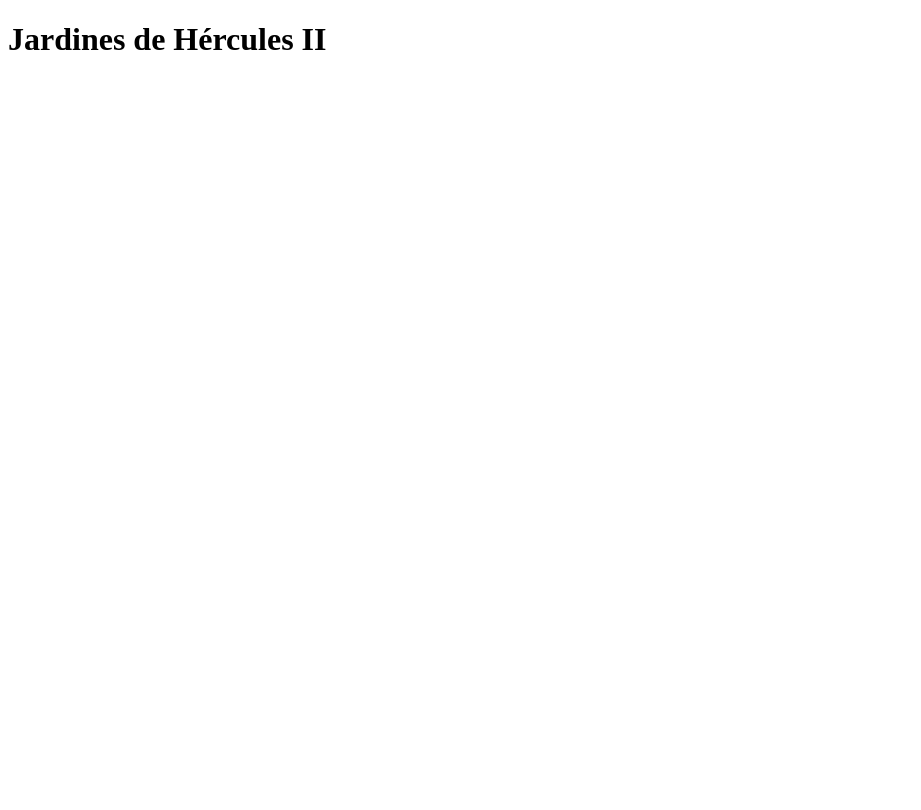
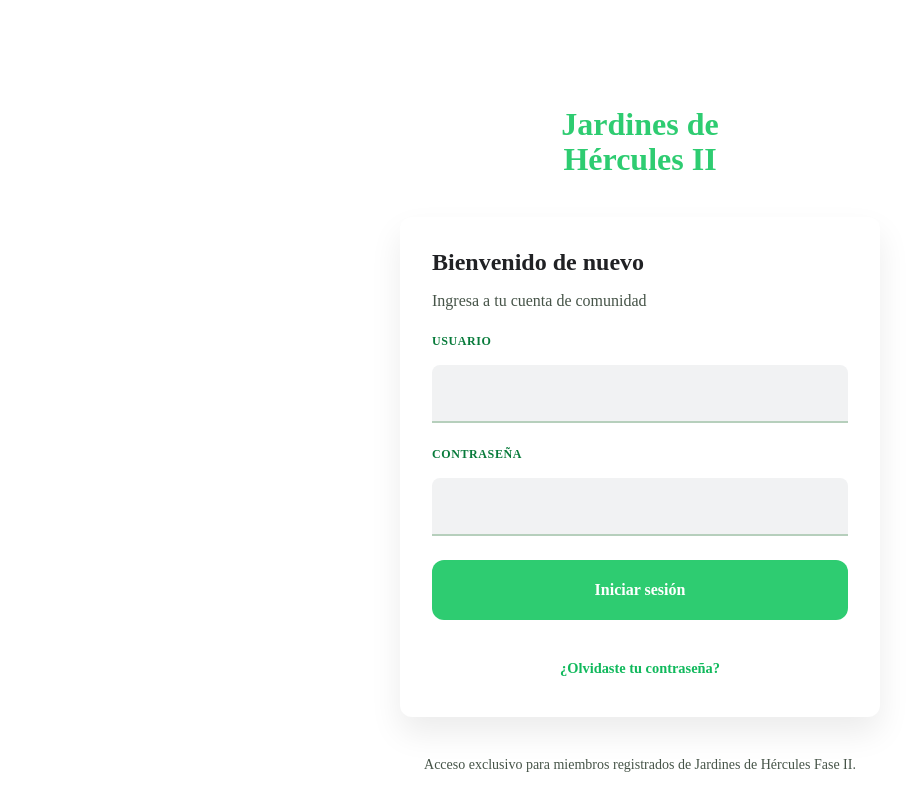
Before and after one commit to DanielQuesadaArroyo/pista-padel-project, a Nuxt app: page /login in a window 1280 px wide. Shown: the top 810 px of the page, without its empty margins (0-921 px from the left). Built offline with nearby package versions, Linux system fonts and the light colour scheme; no server answers.

Commit message:
Fase 4 realizada

```diff
--- a/pages/login.vue
+++ b/pages/login.vue
@@ -1,5 +1,182 @@
+<script setup lang="ts">
+const route = useRoute()
+const authStore = useAuthStore()
+const profileStore = useProfileStore()
+
+const email = ref('')
+const password = ref('')
+const isSubmitting = ref(false)
+const errorMessage = ref<string | null>(null)
+const showForgotPasswordMessage = ref(false)
+const disabledMessage = computed(() => route.query.disabled === '1'
+  ? 'Su acceso ha sido deshabilitado. Contacte con el presidente de la comunidad.'
+  : null)
+
+async function signIn() {
+  if (isSubmitting.value) return
+
+  errorMessage.value = null
+  isSubmitting.value = true
+
+  try {
+    await authStore.signIn(email.value.trim(), password.value)
+
+    if (!authStore.userId) throw new Error('No se ha podido iniciar la sesión.')
+
+    const profile = await profileStore.load(authStore.userId)
+    if (!profile.active) {
+      await authStore.signOut()
+      profileStore.clear()
+      await navigateTo('/login?disabled=1')
+      return
+    }
+
+    await navigateTo('/notifications')
+  } catch {
+    errorMessage.value = 'No se ha podido iniciar sesión. Revise sus datos e inténtelo de nuevo.'
+  } finally {
+    isSubmitting.value = false
+  }
+}
+</script>
+
 <template>
-  <main>
-    <h1>Jardines de Hércules II</h1>
+  <main class="login-page">
+    <h1>Jardines de<br>Hércules II</h1>
+
+    <form class="login-form" @submit.prevent="signIn">
+      <p v-if="disabledMessage" class="message" role="alert">{{ disabledMessage }}</p>
+      <p v-if="errorMessage" class="message" role="alert">{{ errorMessage }}</p>
+
+      <h2>Bienvenido de nuevo</h2>
+      <p class="subtitle">Ingresa a tu cuenta de comunidad</p>
+
+      <label for="email">Usuario</label>
+      <input id="email" v-model="email" type="email" autocomplete="email" required>
+
+      <label for="password">Contraseña</label>
+      <input id="password" v-model="password" type="password" autocomplete="current-password" required>
+
+      <button type="submit" :disabled="isSubmitting">
+        {{ isSubmitting ? 'Iniciando sesión…' : 'Iniciar sesión' }}
+      </button>
+
+      <button class="forgot-password" type="button" @click="showForgotPasswordMessage = true">
+        ¿Olvidaste tu contraseña?
+      </button>
+
+      <p v-if="showForgotPasswordMessage" class="message" role="status">
+        Contacte con el presidente de la comunidad para recuperar su acceso.
+      </p>
+    </form>
+
+    <p class="footer">Acceso exclusivo para miembros registrados de Jardines de Hércules Fase II.</p>
   </main>
 </template>
+
+<style scoped>
+.login-page {
+  display: grid;
+  min-height: 100dvh;
+  align-content: center;
+  gap: 2.5rem;
+  padding: 2rem;
+  color: #202124;
+}
+
+h1 {
+  margin: 0;
+  color: #2ecc71;
+  font-size: 2rem;
+  line-height: 1.1;
+  text-align: center;
+}
+
+.login-form {
+  display: grid;
+  gap: 1rem;
+  padding: 2rem;
+  border-radius: 0.75rem;
+  background: #fff;
+  box-shadow: 0 1rem 2rem rgb(0 0 0 / 8%);
+}
+
+h2,
+.subtitle,
+.footer {
+  margin: 0;
+}
+
+h2 {
+  font-size: 1.5rem;
+}
+
+.subtitle,
+.footer {
+  color: #465448;
+}
+
+label {
+  margin-top: 0.5rem;
+  color: #087b3b;
+  font-size: 0.75rem;
+  font-weight: 700;
+  letter-spacing: 0.05em;
+  text-transform: uppercase;
+}
+
+input {
+  min-height: 3.5rem;
+  border: 0;
+  border-bottom: 2px solid #b6cfbc;
+  border-radius: 0.5rem 0.5rem 0 0;
+  padding: 0 1rem;
+  background: #f1f2f3;
+  color: inherit;
+  font: inherit;
+}
+
+button {
+  min-height: 3.75rem;
+  margin-top: 0.5rem;
+  border: 0;
+  border-radius: 0.75rem;
+  background: #2ecc71;
+  color: #fff;
+  cursor: pointer;
+  font: inherit;
+  font-weight: 700;
+}
+
+button:disabled {
+  cursor: wait;
+  opacity: 0.7;
+}
+
+.forgot-password {
+  min-height: auto;
+  margin: 1rem 0 0;
+  padding: 0.5rem;
+  background: transparent;
+  color: #10b95c;
+  font-size: 0.9rem;
+}
+
+.message {
+  margin: 0;
+  color: #a92727;
+  font-size: 0.875rem;
+}
+
+.footer {
+  font-size: 0.875rem;
+  text-align: center;
+}
+
+@media (min-width: 40rem) {
+  .login-page {
+    margin: 0 auto;
+    max-width: 30rem;
+  }
+}
+</style>
--- /dev/null
+++ b/pages/notifications.vue
@@ -0,0 +1,5 @@
+<template>
+  <main>
+    <h1>Notificaciones</h1>
+  </main>
+</template>
--- a/plugins/session.client.ts
+++ b/plugins/session.client.ts
@@ -38,14 +38,19 @@ export default defineNuxtPlugin(async () => {
   await loadAuthenticatedState()
 
   supabase.auth.onAuthStateChange((_event, session) => {
-    authStore.setSession(session)
-    if (session?.user.id) {
-      void loadAuthenticatedState()
+    setTimeout(() => {
+      void refreshAuthenticationState(session !== null)
+    }, 0)
+  })
+
+  async function refreshAuthenticationState(hasSession: boolean) {
+    if (hasSession && await authStore.restoreSession()) {
+      await loadAuthenticatedState()
       return
     }
 
     profileStore.clear()
     reservationsStore.stopRealtime()
     notificationsStore.stopRealtime()
-  })
+  }
 })
--- a/services/auth.service.ts
+++ b/services/auth.service.ts
@@ -12,11 +12,11 @@ export function useAuthService() {
     if (error) throw error
   }
 
-  async function getSession() {
-    const { data, error } = await supabase.auth.getSession()
-    if (error) throw error
-    return data.session
+  async function getUser() {
+    const { data, error } = await supabase.auth.getUser()
+    if (error) return null
+    return data.user
   }
 
-  return { getSession, signIn, signOut }
+  return { getUser, signIn, signOut }
 }
--- a/stores/auth.store.ts
+++ b/stores/auth.store.ts
@@ -1,4 +1,4 @@
-import type { Session } from '@supabase/supabase-js'
+import type { User } from '@supabase/supabase-js'
 import { useAuthService } from '~/services/auth.service'
 
 export const useAuthStore = defineStore('auth', () => {
@@ -7,27 +7,27 @@ export const useAuthStore = defineStore('auth', () => {
   const isReady = ref(false)
   const isAuthenticated = computed(() => userId.value !== null)
 
-  function setSession(session: Session | null) {
-    userId.value = session?.user.id ?? null
-    email.value = session?.user.email ?? null
+  function setUser(user: User | null) {
+    userId.value = user?.id ?? null
+    email.value = user?.email ?? null
   }
 
   async function restoreSession() {
-    const session = await useAuthService().getSession()
-    setSession(session)
+    const user = await useAuthService().getUser()
+    setUser(user)
     isReady.value = true
-    return session
+    return user
   }
 
   async function signIn(emailAddress: string, password: string) {
-    const { session } = await useAuthService().signIn(emailAddress, password)
-    setSession(session)
+    await useAuthService().signIn(emailAddress, password)
+    await restoreSession()
   }
 
   async function signOut() {
     await useAuthService().signOut()
-    setSession(null)
+    setUser(null)
   }
 
-  return { email, isAuthenticated, isReady, restoreSession, setSession, signIn, signOut, userId }
+  return { email, isAuthenticated, isReady, restoreSession, setUser, signIn, signOut, userId }
 })
```
Also changed, not shown: middleware/auth.global.ts (added, +18 -0 lines).
